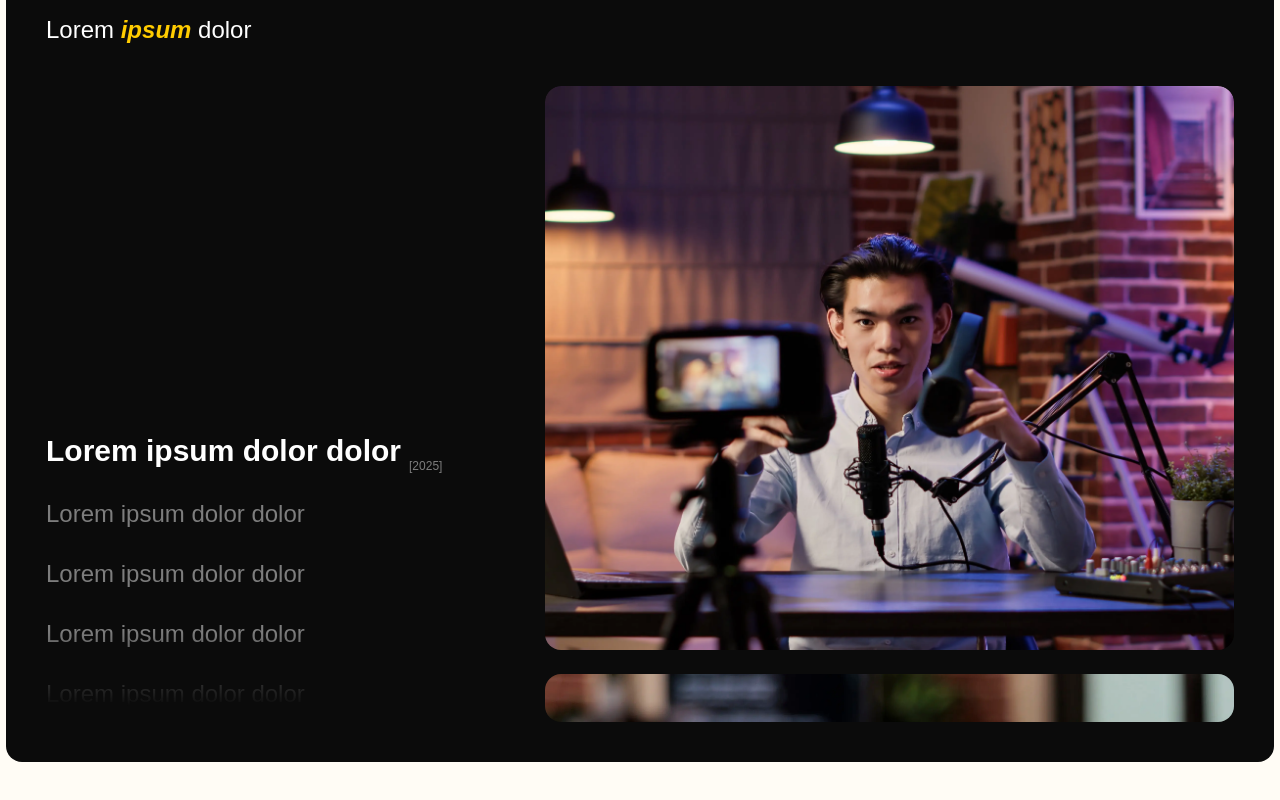
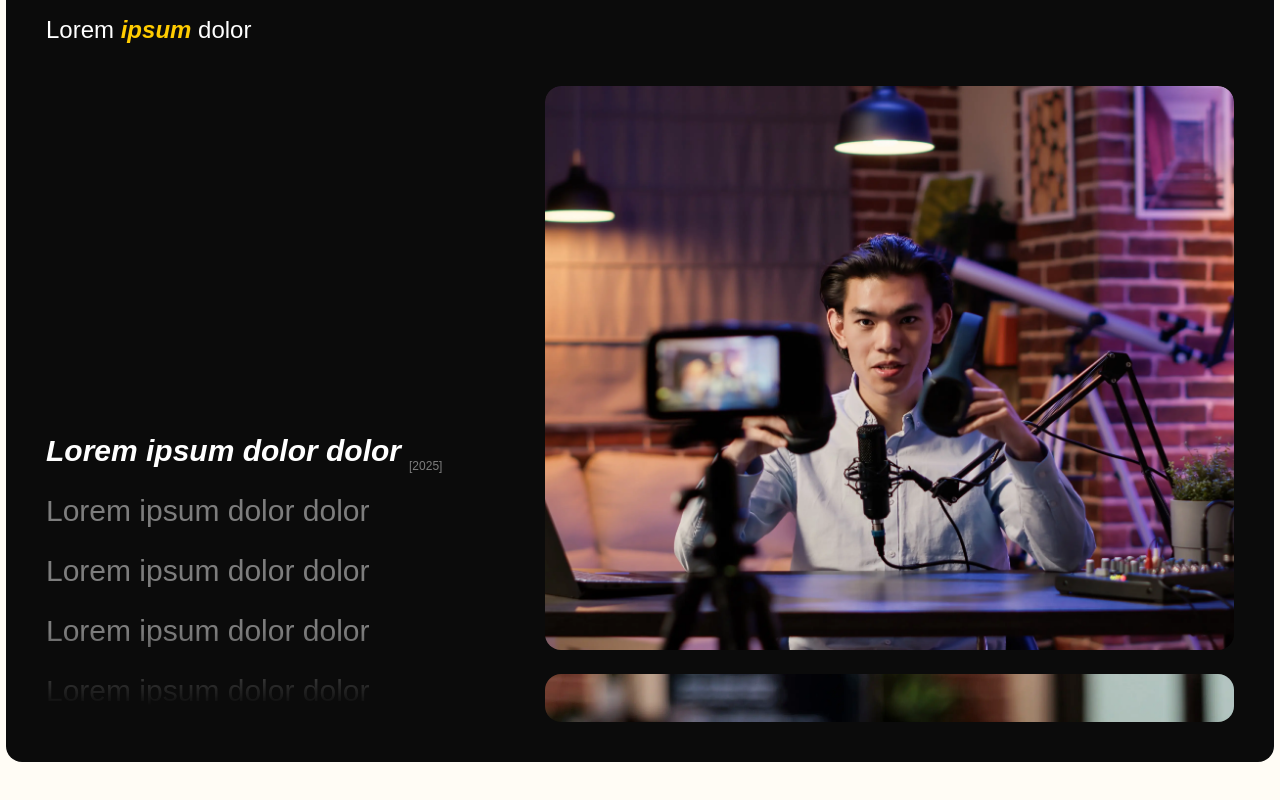
Before and after one commit to hashirrrelwyd/lwyd-ae, a React (Vite) app: page / in a window 1280 px wide. Shown: the part 1222-2022 px from the top of the page. Built offline with nearby package versions, Linux system fonts and the light colour scheme.

Commit message:
refactor: enhance text visibility and styling in AboutSection, HeroSection, and WorkSection components

```diff
--- a/src/components/Common/WorkSection.jsx
+++ b/src/components/Common/WorkSection.jsx
@@ -96,8 +96,8 @@ export default function WorkSection() {
                     <h3
                       className={`leading-none transition-all duration-500 ${
                         i === currentIndex
-                          ? "text-2xl font-bold text-white md:text-3xl"
-                          : "text-xl font-normal text-[#7D7D7D] md:text-2xl"
+                          ? "text-2xl font-bold italic text-white md:text-3xl"
+                          : "text-2xl font-normal text-[#7D7D7D] md:text-3xl"
                       }`}
                     >
                       {work.title}
--- a/src/components/Home/AboutSection.jsx
+++ b/src/components/Home/AboutSection.jsx
@@ -11,7 +11,7 @@ export default function AboutSection() {
       {/* Two-column content */}
       <div className="mx-auto grid  grid-cols-1 gap-10 py-14 md:flex justify-between">
         {/* Left copy */}
-        <div className="md:w-2/6 text-sm leading-6 text-[#6B7280]">
+        <div className="md:w-2/6 text-sm font-light leading-6 text-[#6B7280]">
           <p>
             Lorem ipsum dolor sit amet, consectetur adipiscing elit, sed Lorem
             ipsum dolor sit amet, consectetur adipiscing Lorem ipsum dolor sit
@@ -25,11 +25,11 @@ export default function AboutSection() {
             Lorem{" "}
             <span className="italic text-lwyd-yellow font-[750]">ipsum</span>{" "}
             dolor dolor consectetur{" "}
-            <span className="relative -mb-1 inline-flex align-middle">
+            <span className="relative -mb-1 inline-flex -translate-y-1 align-middle">
               <img
                 src="/images/button-img.png"
                 alt=""
-                className="h-10 w-16 rounded-full object-cover"
+                className="h-8 w-16 rounded-full object-cover"
               />
             </span>
           </h2>
--- a/src/components/Home/HeroSection.jsx
+++ b/src/components/Home/HeroSection.jsx
@@ -20,7 +20,7 @@ export default function HeroSection() {
             </p>
           </div>
           <div>
-            <p className="text-[#FFFFFFB2] text-sm font-400 w-80">
+            <p className="text-white/70 text-sm font-light w-80">
               Lorem ipsum dolor sit amet, consectetur adipiscing elit, sed Lorem
               ipsum dolor sit amet, consectetur adipiscing
             </p>
```
